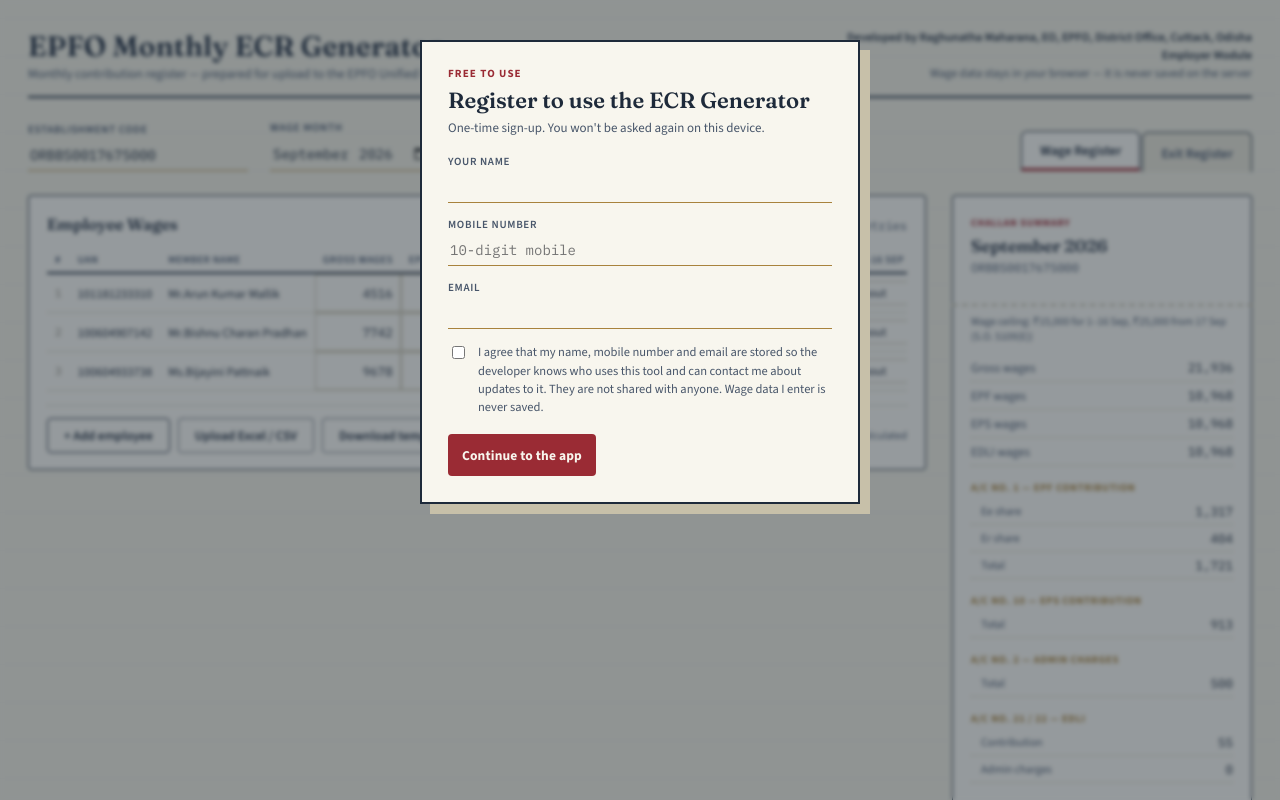
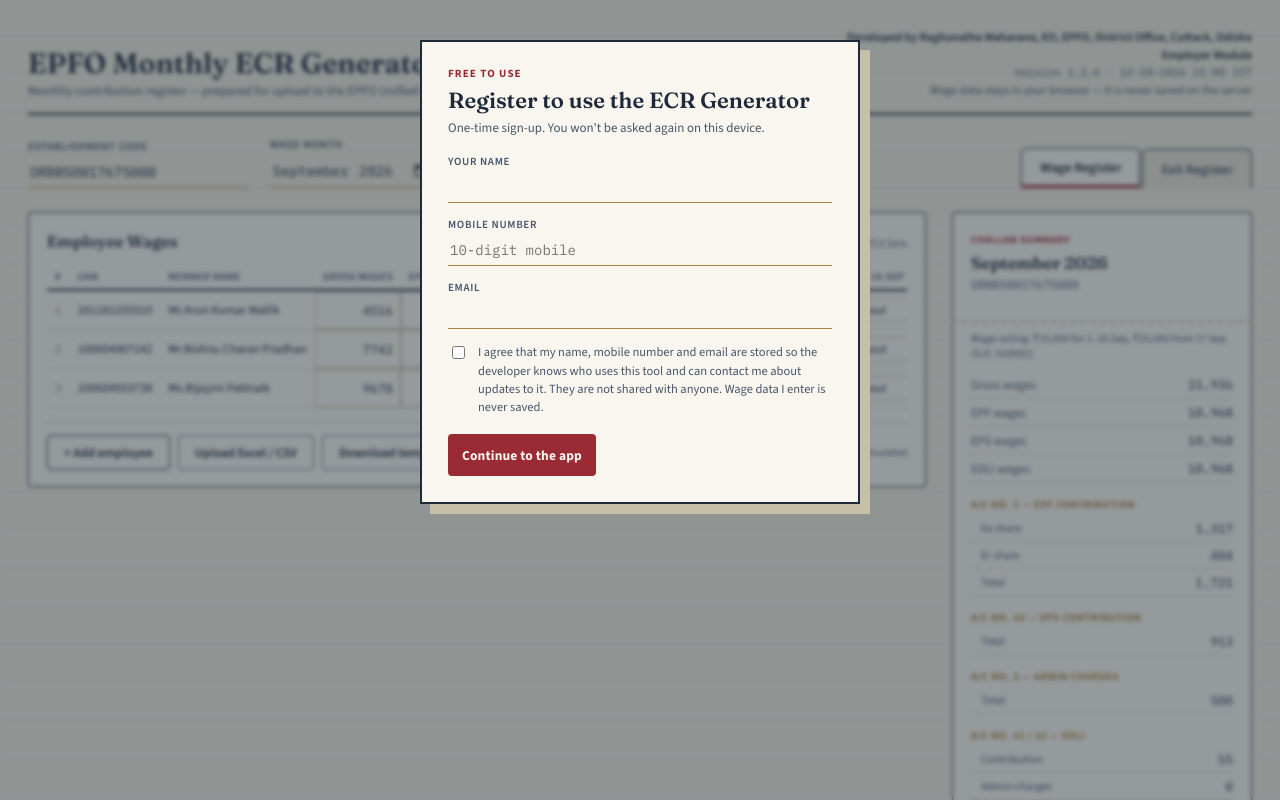
Before and after one commit to EPFRAGHU/ecr-generator, a Flask app: page / in a window 1280 px wide. Run offline with Flask 3, Linux system fonts and the light colour scheme.

Commit message:
Show version 1.2.6 and release date under Employer Module
APP_VERSION and APP_BUILD in app.py are shown on the main and admin
login pages. README gets a version history numbering earlier releases
from the git log (1.0.0 to 1.2.6).

```diff
--- a/app.py
+++ b/app.py
@@ -47,6 +47,18 @@ app.wsgi_app = ProxyFix(app.wsgi_app, x_for=1, x_proto=1)
 visitors.init_db()
 
 IST = timezone(timedelta(hours=5, minutes=30))
+
+# Release shown under "Employer Module". Bump on every release:
+# MAJOR.MINOR for a feature release, the last number (sub-version) for a
+# fix or small change; set APP_BUILD to the release date and time (IST).
+# History is in README.md under "Version history".
+APP_VERSION = "1.2.6"
+APP_BUILD = "12-10-2026 21:00 IST"
+
+
+@app.context_processor
+def inject_version() -> dict:
+    return {"app_version": APP_VERSION, "app_build": APP_BUILD}
 
 # ---------------------------------------------------------------------------
 # Admin login — protects /admin (the visitor list). Credentials from
--- a/static/style.css
+++ b/static/style.css
@@ -57,6 +57,10 @@
   .masthead-right .office{
     font-weight:600;
     color: var(--ink);
+  }
+  .masthead-right .version{
+    font-family: 'IBM Plex Mono', monospace;
+    font-size: 11px;
   }
 
   .control-strip{
--- a/templates/index.html
+++ b/templates/index.html
@@ -49,6 +49,7 @@
   <div class="masthead-right">
     <div class="office">Developed by Raghunatha Maharana, EO, EPFO, District Office, Cuttack, Odisha</div>
     <div class="office">Employer Module</div>
+    <div class="version">Version {{ app_version }} &middot; {{ app_build }}</div>
     <div>Wage data stays in your browser — it is never saved on the server</div>
   </div>
 </div>
--- a/templates/login.html
+++ b/templates/login.html
@@ -18,6 +18,7 @@
   <div class="masthead-right">
     <div class="office">Developed by Raghunatha Maharana, EO, EPFO, District Office, Cuttack, Odisha</div>
     <div class="office">Employer Module</div>
+    <div class="version">Version {{ app_version }} &middot; {{ app_build }}</div>
   </div>
 </div>
 
```
Also changed, not shown: README.md.
